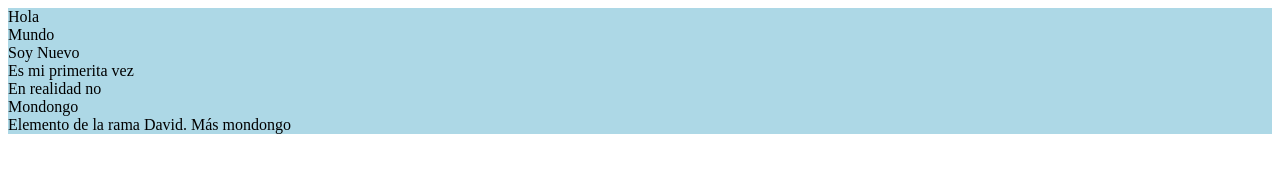
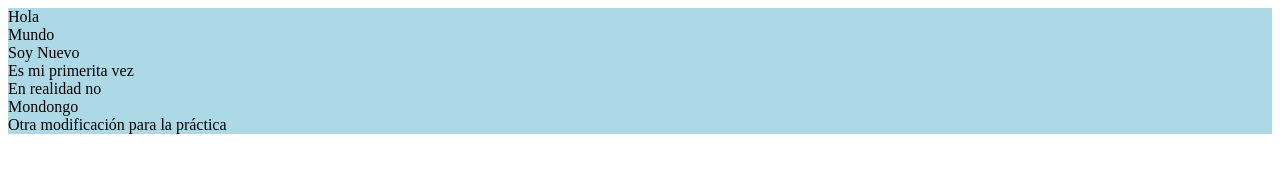
Before and after one commit to AMaroto98/PracticaEntornos, a plain HTML site: page index.html in a window 1280 px wide. Drawn offline with Linux system fonts and the light colour scheme.

Commit message:
HTML modificado

```diff
--- a/index.html
+++ b/index.html
@@ -16,7 +16,7 @@
     <div>En realidad no</div>
     <div>Mondongo</div>
 
-    <div>Elemento de la rama David. Más mondongo</div>
+    <div>Otra modificación para la práctica</div>
 
 </body>
 </html>
```
